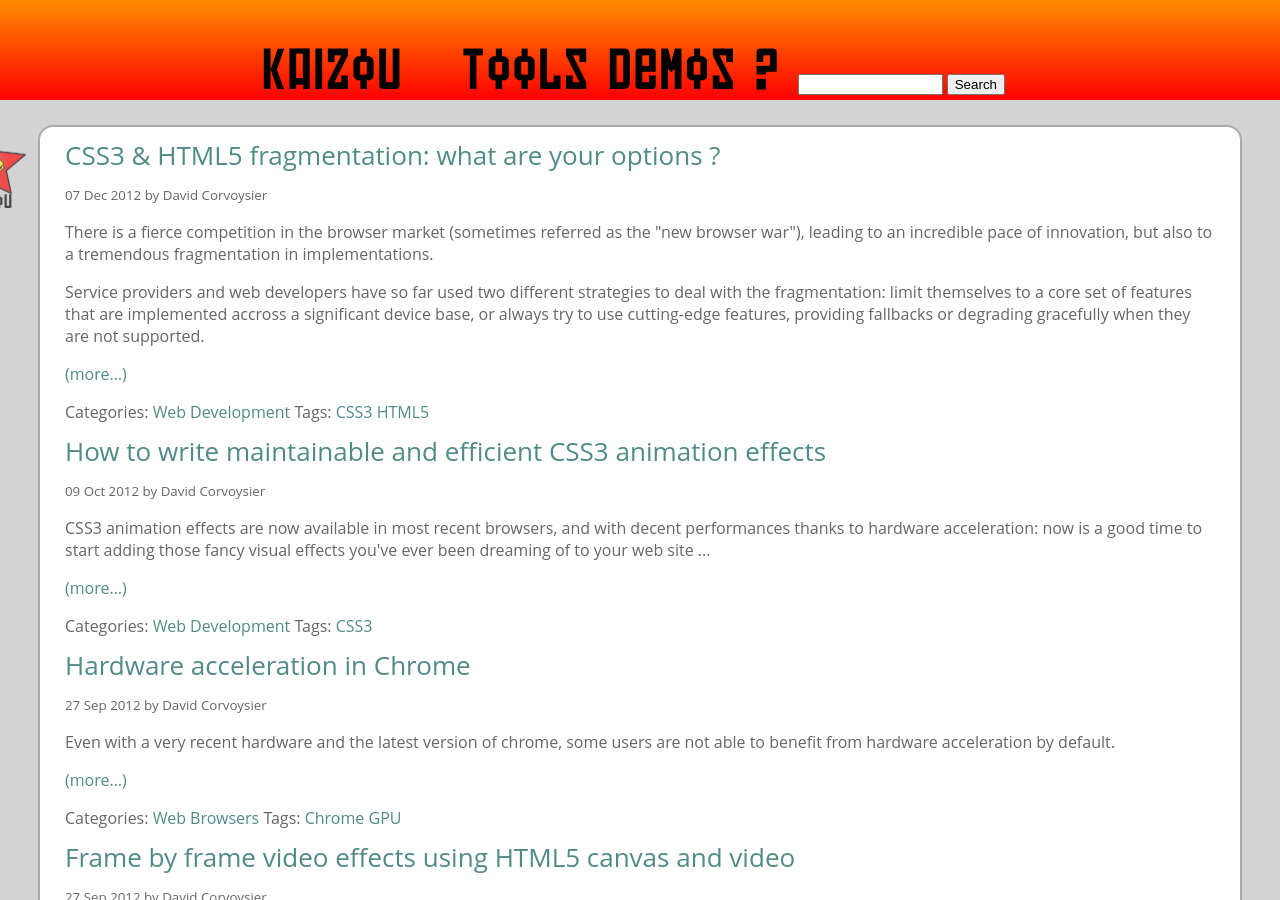
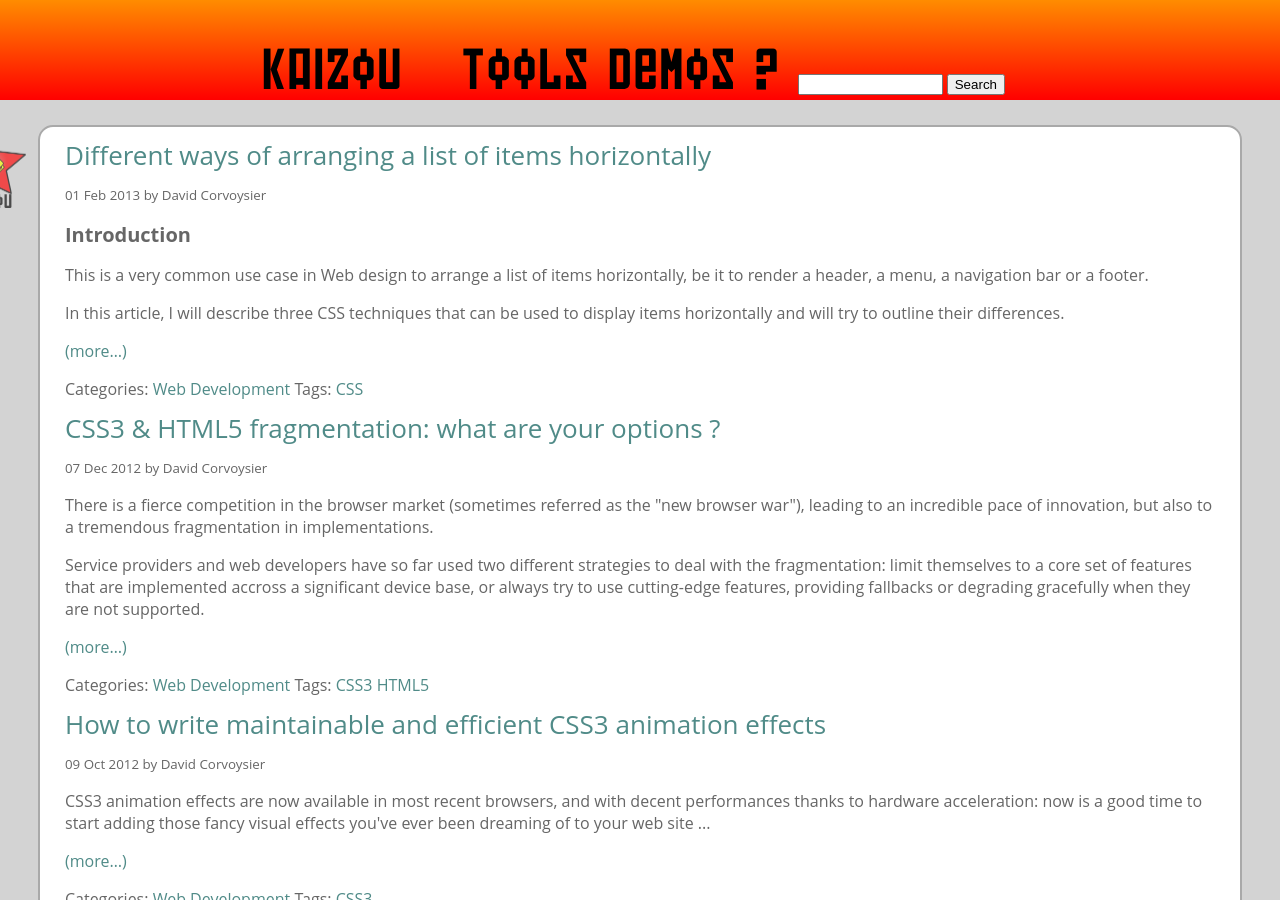
Before and after one commit to mgcrea/benchmark-kaizoumark, a Jekyll site: the page built from index.html, in a window 1280 px wide and 900 px high. Built offline with Jekyll 4.4.1, drawn with Linux system fonts in a browser that asks for light colours; the list of posts is cut into pages by our own code; comment, search, counter and statistics services are not loaded; part of the change alters nothing that is shown; some of the changed text lies outside the part shown.

Commit message:
First published version of different ways ...

```diff
--- a/_posts/2013-02-01-different-ways-of-arranging.md
+++ b/_posts/2013-02-01-different-ways-of-arranging.md
@@ -7,7 +7,7 @@ tags:
 - CSS
 status: publish
 type: post
-published: false
+published: true
 ---
 <nav markdown="1" class='toc'>
 <h1>Table of Contents</h1>
@@ -20,15 +20,27 @@ published: false
 
 This is a very common use case in Web design to arrange a list of items
 horizontally, be it to render a header, a menu, a navigation bar or a footer.
-CSS provides several options to display items horizontally, each with its own specificities.
-I will describe some of them below, explaining how they can support the two following use-cases:
 
-- a centered list of items,
-- an evenly distributed list of items.
-</section>
+In this article, I will describe three CSS techniques that can be used to
+display items horizontally and will try to outline their differences.
+
 <!--more-->
 
+Among the great number of combinations you may want to achieve, I will only
+focus on two layout patterns that are in my opinion the most common ones:
 
+- a centered list of items: you don't care about the relative width of the items as long as they fit on one line in the middle of their container,
+- an evenly distributed list of items: you want the items to spread evenly on a single line to take the maximum space horizontally.
+
+After a first paragraph detailing the CSS rules that will apply to the three techniques, I will describe in the next paragraphs the following techniques:
+
+- <code>float</code>,
+- <code>inline</code>,
+- <code>table</code>.
+
+The last paragraph is a quick wrap-up and a tiny bit of advice.
+
+</section>
 <section class='paragraph' markdown='1'>
 ## Common styling
 
@@ -103,10 +115,9 @@ The 'shrink-to-fit' algorithm applies to:
 - inside-block elements.
 
 But since we want to center the element, we obviously don't want to use
-float or absolute positioning.
-
-We also need to add an element wrapping the list container, whose
-`text-align` property will be set to center.
+float or absolute positioning: we will therefore use an <code>inline-block</code>
+list container inside a parent whose <code>text-align</code> property
+is set to <code>center</code>.
 
 The basic structure and styling for our use cases is now:
 
@@ -140,6 +151,7 @@ The basic structure and styling for our use cases is now:
 <style>
 div.figure {
     width: 95%;
+    max-width: 50em;
     border: 1px solid blue;
     margin: 0 auto;
 }
@@ -167,7 +179,7 @@ Now, let's apply more styling to arrange the items horizontally.
 
 ## Option 1: Float list items to one side
 
-The first option is to use the CSS float property, so that the items
+The first option is to use the CSS <code>float</code> property, so that the items
 stack horizontally starting from the side of their container.
 
 
@@ -175,7 +187,7 @@ stack horizontally starting from the side of their container.
         float: left;
     }
 
-However, as we saw before, the
+However, as we saw in the previous paragraph, the
 <a href='http://www.w3.org/TR/CSS21/visudet.html#Computing_widths_and_margins'>
     CSS 2.1 specification
 </a>specifies that floated elements have their width calculated
@@ -204,6 +216,13 @@ number of items in advance.
     ul.float.even > li {
         width: 20%;
     }
+
+Note: here I am using a percentage value, but using a pixel value
+is also possible if you know the exact width of the list container
+
+On that subject, we would also need for both use cases to make sure
+ that there is enough space horizontally for the items to fit, or
+ the browser will insert a line-break.
 
 <style>
 ul.float > li {
@@ -349,10 +368,11 @@ And markup:
     </ul>
     <p>Some text after</p>
 
-As a rule of thumb, use this method:
+We managed to render our two use cases OK, but there are a two limitations:
 
-- if you want to center an arbitrary number of items,
-- if you want to distribute a fixed number of items.
+- we can only distribute a fixed number of items,
+- we need to make sure the container is large enough,
+otherwise the browser will insert a line-break.
 
 </section>
 <section markdown='1' class='paragraph'>
@@ -401,6 +421,9 @@ specify it explicitly also (and thus use <code>inline-block</code>):
         width: 20%;
     }
 
+Note: as in the previsous technique, we need to make sure that all the
+items can fit on one line.
+
 <style>
 ul.inline.even > li {
     display: inline-block;
@@ -446,16 +469,17 @@ extra spacing between list items.
 This gap is neither margin nor padding: it does actually correspond to
 the space that the browser inserts between words inside a text.
 
-You can remove this gap by setting the CSS <code>word-spacing</code>
+You then either need to take this gap into account when calculating
+the width of indivudual items so that they fit in the line, or remove
+this gap altogether by setting the CSS <code>word-spacing</code>
 property to a negative value:
 
     ul.inline.even {
         word-spacing: -1em;
     }
 
-This is very cryptic in my opinion, and could have nasty side-effects,
-for instance if you have multiple words in you menu items, but it
-actually works:
+Be carefoul though, as this could have nasty side-effects, for instance
+ if you have multiple words in your menu items.
 
 <div class='figure'>
 <p>A centered list of items</p>
@@ -520,28 +544,33 @@ And markup:
     <p>Some text after</p>
     </div>
 
-There is no real advantage in using this technique as compared as using
-the <code>float</code> technique.
+There is no real advantage in using this technique over using
+the <code>float</code> technique, because we have the same limitations:
 
-Both methods are suitable:
+- we can only distribute a fixed number of items,
+- we need to make sure the container is large enough,
+otherwise the browser will insert a line-break.
 
-- if you want to center an arbitrary number of items,
-- if you want to distribute a fixed number of items.
+In addition, the automatic insertion of word-spacing between items
+complexifies the calculations to achieve the right layout.
 
 </section>
 <section markdown='1' class='paragraph'>
 ## Option 3: Use a CSS Table layout
 
-If you read carefully through the two previous paragraphs, you may have
+If you've read carefully through the two previous paragraphs, you may have
 noticed that we haven't find so far a solution to automatically spread
 list items evenly in our second use case.
 
-This is precisely what ou second option will bring: let me introduce
+This is precisely what our second option will bring: let me introduce
 <a href="http://www.w3.org/TR/CSS2/tables.html">CSS Tables</a>.
 
 Without going into too much details, and as you may have guessed, CSS
 Tables allow you to define a layout consisting in a 'rectangular grid of
- cells'.
+ cells' aka … a table !
+
+The idea here will be to define a single-line CSS Table to hold our list
+of items.
 
 First, we will assign to the list container and list items the following
 display types from the
@@ -591,6 +620,10 @@ the whole width of its container regardless of each cell content.
         table-layout: fixed;
         width: 100%;
     }
+
+Note: one big difference with the previous two techniques is that we don't need
+to take care of the line width, as the items will be rendered on a single
+line even if they don't fit in their container.
 
 <style>
 ul.table {
@@ -675,13 +708,68 @@ and markup:
     </ul>
     <p>Some text after</p>
 
-This solution is in my opinion cleaner than the previous ones.
+This solution allows more flexibility thant the previous ones:
+
+- we can spread an arbitrary number of items,
+- the items will stay in line whatever the width of their container is.
 
 It requires however an extra wrapping <code>div</code> to address the
 first use case.
 
-It can be used either:
+</section>
 
-- if you want to center an arbitrary number of items,
-- if you want to distribute an arbitrary number of items.
-</section>
+## To conclude
+
+In the table below, I have summarized the differences between the three techniques.
+<style>
+table {
+	max-width: 95%;
+	text-align: center;
+}
+table,tr,td {
+	border: 1px solid;
+	border-collapse: collapse;
+}
+tr:first-child {
+	background-color: lightgrey;
+}
+td {
+	width: 8em;
+}
+</style>
+<table>
+<tr>
+<td>Technique</td>
+<td>Center items</td>
+<td>Spread items (fixed)</td>
+<td>Spread items (arbitrary)</td>
+<td>Line-break Hazard</td>
+</tr>
+<tr>
+<td>float</td>
+<td>Yes</td>
+<td>Yes</td>
+<td>No</td>
+<td>Yes</td>
+</tr>
+<tr>
+<td>inline</td>
+<td>Yes</td>
+<td>Yes</td>
+<td>No</td>
+<td>Yes</td>
+</tr>
+<tr>
+<td>table</td>
+<td>Yes</td>
+<td>Yes</td>
+<td>Yes</td>
+<td>No</td>
+</tr>
+</table>
+
+All three methods allow you to achieve the target rendering for both use cases.
+
+If you can live with their limitations, you can use either one of the first two (although I have a mild preference for the <code>float</code> technique).
+
+The most flexible technique, and the one providing the most predictible results is however the <code>table</code> technique, and that would be my recommendation for these two use cases.
```
